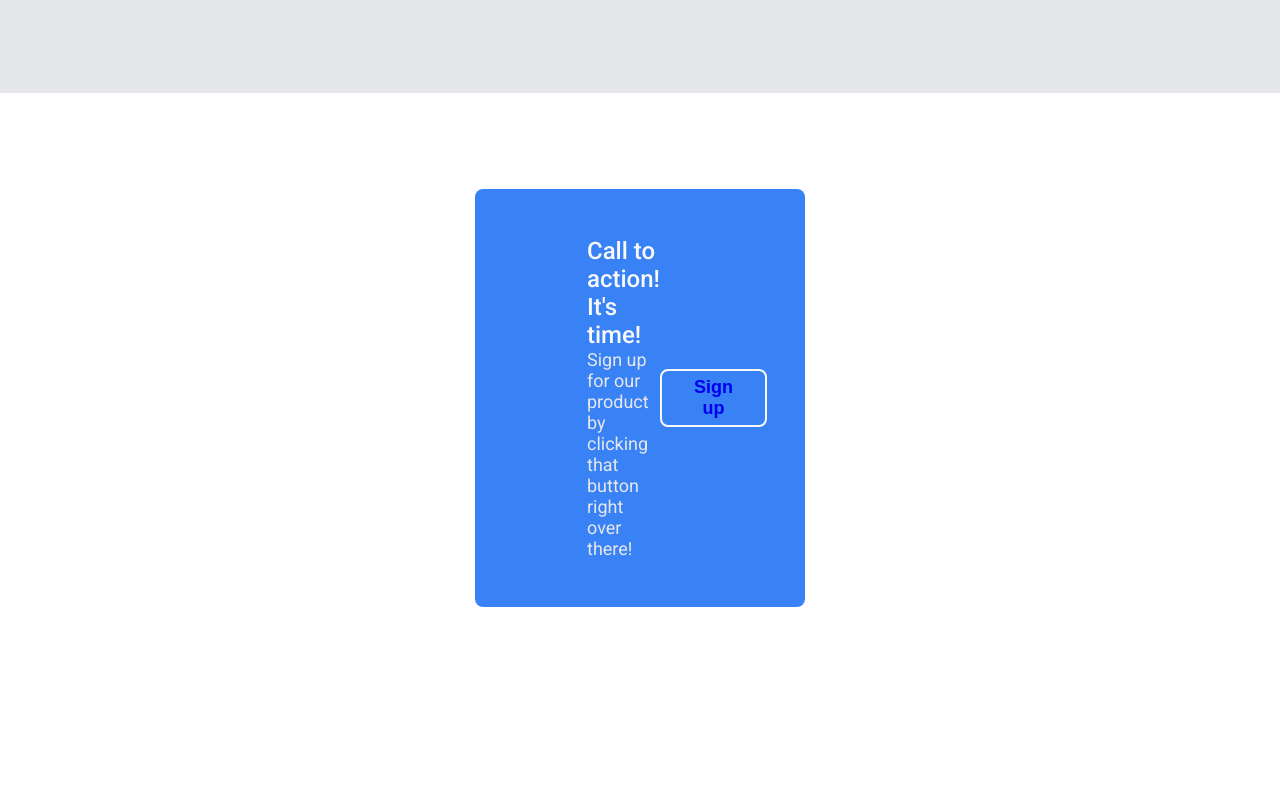
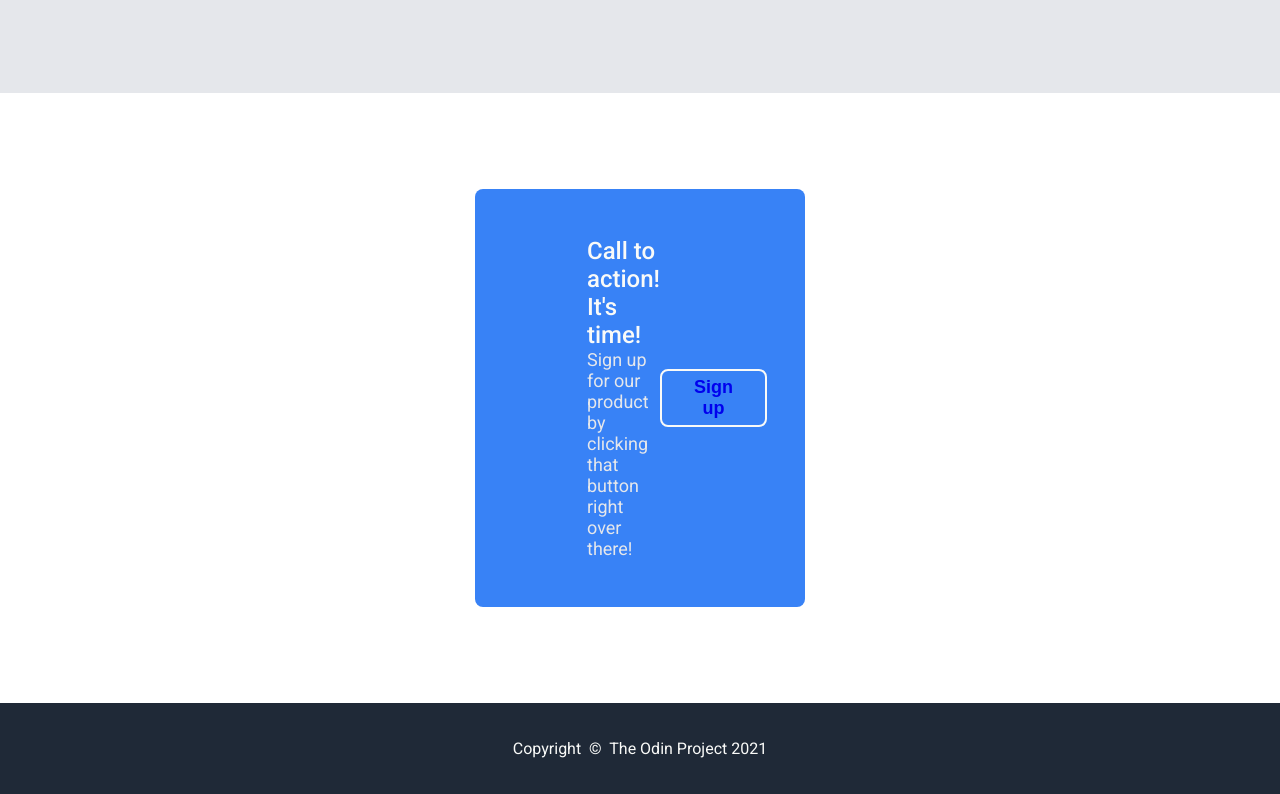
Before and after one commit to sorrrb/landing-page, a plain HTML site: page index.html in a window 1280 px wide. Shown: the part 2285-3079 px from the top of the page. Before the commit the page ends 2988 px from the top, so only its background shows below. Drawn offline with Linux system fonts and the light colour scheme.

Commit message:
Finish first draft & complete footer section

```diff
--- a/index.html
+++ b/index.html
@@ -81,6 +81,8 @@
 
     <div class="section-footer">
 
+      <p class="footer-text">Copyright &nbsp;&copy;&nbsp; The Odin Project 2021</p>
+
     </div>
 
   </body>
--- a/styles.css
+++ b/styles.css
@@ -215,3 +215,13 @@ a:visited {
 }
 
 /* FOOTER */
+
+.section-footer {
+  background-color: #1F2937;
+}
+
+.footer-text {
+  color: #F9FAF8;
+  text-align: center;
+  margin: 36px 0;
+}
```
